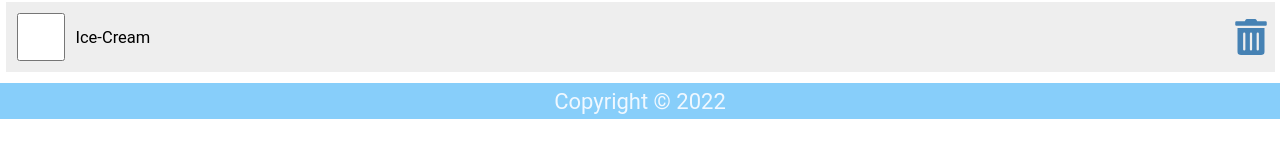
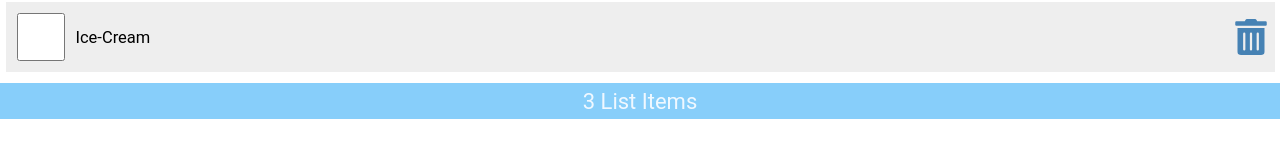
Before and after one commit to OlehMartyniak/react_tutorials, a React (Create React App) app: page / in a window 1280 px wide. Shown: the part 201-358 px from the top of the page. Built offline with nearby package versions, Linux system fonts and the light colour scheme.

Commit message:
Moved props from parent to child

```diff
--- a/public/index.html
+++ b/public/index.html
@@ -11,7 +11,7 @@
     />
     <link rel="apple-touch-icon" href="%PUBLIC_URL%/logo192.png" />
     <link rel="manifest" href="%PUBLIC_URL%/manifest.json" />
-    <title>Groceries List</title>
+    <title>Groceries List 2</title>
   </head>
   <body>
     <div id="root"></div>
--- a/src/App.js
+++ b/src/App.js
@@ -1,4 +1,5 @@
 import React from 'react';
+import { useState } from "react";
 
 import './App.css';
 import Content from './Content';
@@ -6,11 +7,44 @@ import Header from './Header';
 import Footer from './Footer';
 
 const App = () => {
+
+  const groceryList = [
+    {
+        id: 1,
+        checked: false,
+        item: "Tomatoes"
+    },
+    {
+        id: 2,
+        checked: false,
+        item: "Orange Juice"
+    },
+    {
+        id: 3,
+        checked: false,
+        item: "Ice-Cream"
+    }
+];
+
+const [items,setItems] = useState(groceryList);
+
+const handleCheck = (id) => {
+  const listItems = items.map((item) => item.id === id ? {...item, checked: !item.checked} : item)
+  setItems(listItems);
+  localStorage.setItem("shoppingList",JSON.stringify(listItems))
+};
+
+const handleDelete = (id) => {
+  const listItems = items.filter((item) => item.id !== id);
+  setItems(listItems);
+  localStorage.setItem("shoppingList",JSON.stringify(listItems))
+};
+
   return (
     <div>
       <Header/>
-      <Content/>
-      <Footer/>
+      <Content items={items} setItems={setItems} handleCheck={handleCheck} handleDelete={handleDelete}/>
+      <Footer length={items.length}/>
     </div>
   );
 };
--- a/src/Content.js
+++ b/src/Content.js
@@ -1,52 +1,14 @@
-import { useState } from "react";
-import {FaTrashAlt} from "react-icons/fa";
+import ItemList from "./ItemList";
 
-const Content = () => {
-
-    const groceryList = [
-        {
-            id: 1,
-            checked: false,
-            item: "Tomatoes"
-        },
-        {
-            id: 2,
-            checked: false,
-            item: "Orange Juice"
-        },
-        {
-            id: 3,
-            checked: false,
-            item: "Ice-Cream"
-        }
-    ];
-
-    const [items,setItems] = useState(groceryList);
-
-    const handleCheck = (id) => {
-        const listItems = items.map((item) => item.id === id ? {...item, checked: !item.checked} : item)
-        setItems(listItems);
-        localStorage.setItem("shoppingList",JSON.stringify(listItems))
-    };
-
-    const handleDelete = (id) => {
-        const listItems = items.filter((item) => item.id !== id);
-        setItems(listItems);
-        localStorage.setItem("shoppingList",JSON.stringify(listItems))
-    };
+const Content = ({items,handleCheck,handleDelete}) => {
 
     return (
         <main>
-            <ul>
-                {items.map(item =>
-                    <li className="item" key={item.id} onDoubleClick={()=> handleCheck(item.id)}>
-
-                        <input type="checkbox" checked={item.checked} onChange={()=> handleCheck(item.id)}/>
-                        <label style={(item.checked) ? {textDecoration: 'line-through'} : null}>{item.item}</label>
-                        <FaTrashAlt role="button" tabIndex="0" onClick={()=> handleDelete(item.id)}/>
-
-                    </li>)}
-            </ul>
+            {items.length ? (
+                <ItemList items={items} handleCheck={handleCheck} handleDelete={handleDelete}/>
+            ) : (
+                <p style={{marginTop: '2rem'}}>Your list is empty.</p>
+            )}
         </main>
     );
 };
--- a/src/Footer.js
+++ b/src/Footer.js
@@ -1,9 +1,8 @@
-const Footer = () => {
-    const today = new Date();
+const Footer = ({length}) => {
 
     return (
         <footer>
-            <p>Copyright &copy; {today.getFullYear()}</p>
+            <p>{length} List {length === 1 ? "Item" : "Items"}</p>
         </footer>
     )
 }
--- /dev/null
+++ b/src/ItemList.js
@@ -0,0 +1,13 @@
+import LineItem from "./LineItem";
+
+const ItemList = ({items,handleCheck,handleDelete}) => {
+  return (
+    <ul>
+      {items.map((item) => (
+        <LineItem item={item} handleCheck={handleCheck} handleDelete={handleDelete} key={item.id}/>
+      ))}
+    </ul>
+  );
+};
+
+export default ItemList;
--- /dev/null
+++ b/src/LineItem.js
@@ -0,0 +1,13 @@
+import {FaTrashAlt} from "react-icons/fa";
+
+const LineItem = ({item,handleCheck,handleDelete}) => {
+  return (
+    <li className="item" key={item.id} onDoubleClick={() => handleCheck(item.id)}>
+        <input type="checkbox" checked={item.checked} onChange={() => handleCheck(item.id)}/>
+        <label style={item.checked ? { textDecoration: "line-through" } : null}>{item.item}</label>
+        <FaTrashAlt role="button" tabIndex="0" onClick={() => handleDelete(item.id)} aria-label={`Delete ${item.item}`}/>
+    </li>
+  )
+}
+
+export default LineItem;
```
Also changed, not shown: 1 other file (tests, documents, lock files or other folders).
